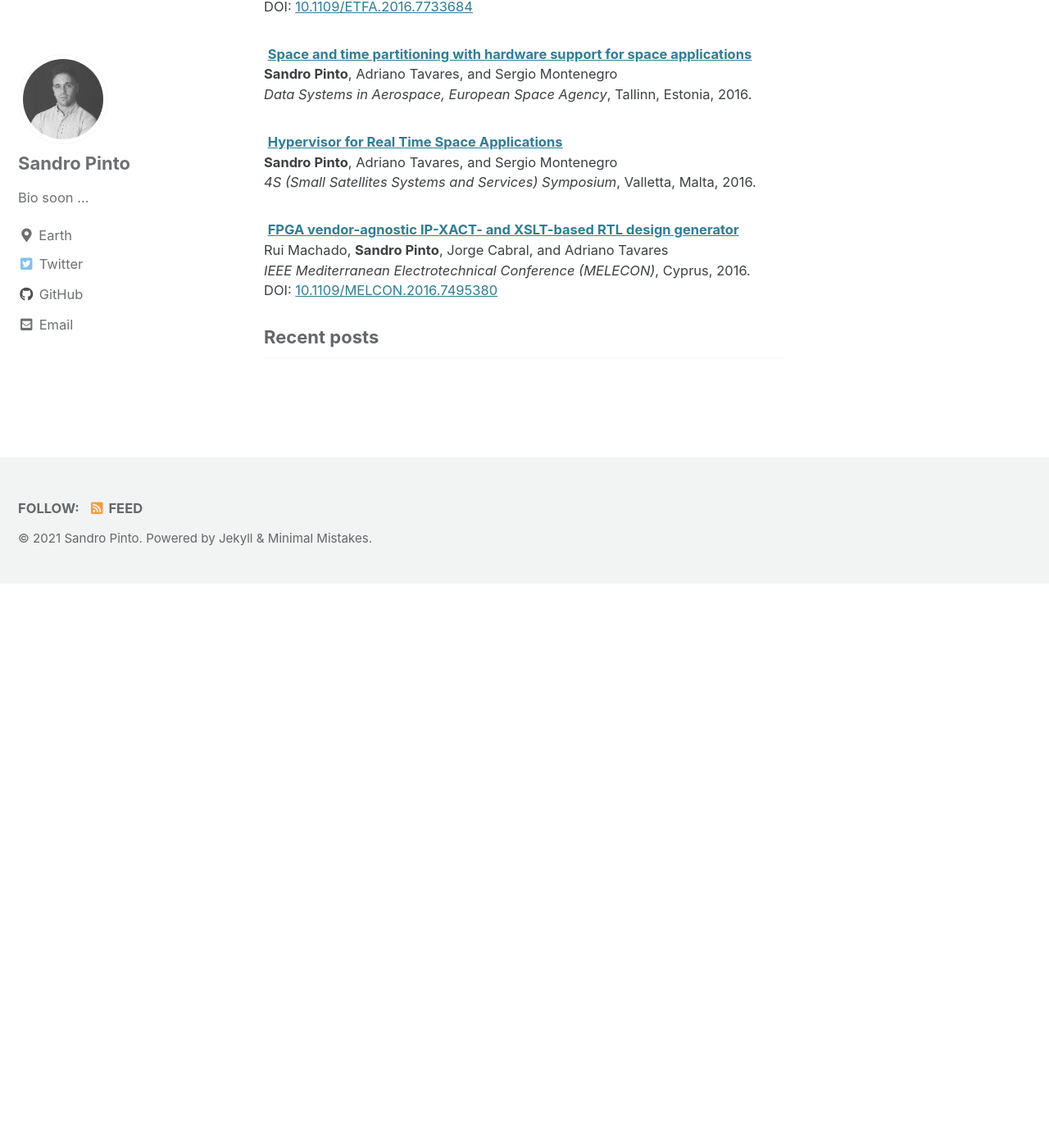
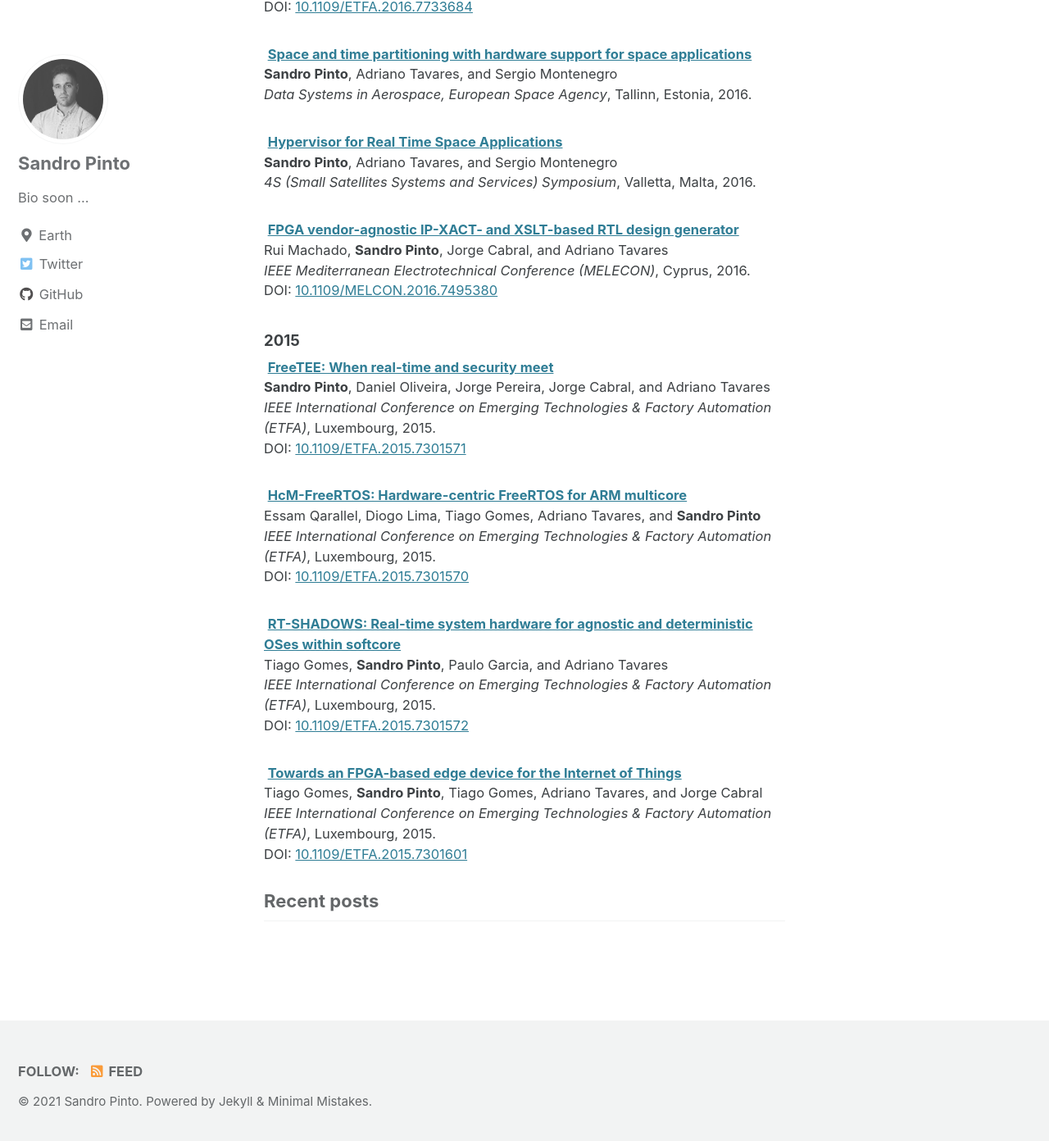
Before and after one commit to sandro2pinto/sandro2pinto.github.io, a Jekyll site: the page built from index.html, in a window 1280 px wide and 1400 px high, scrolled down 3509 px. Shown: the top 1392 px of the window at 82% size. Built offline with Jekyll 4.4.1, drawn with Linux system fonts in a browser that asks for light colours; cached includes are drawn as plain includes; the list of posts is cut into pages by our own code; before the commit the page ends 4221 px from its top, so only the background shows below that.

Commit message:
Add Conference publications 2015

```diff
--- a/index.html
+++ b/index.html
@@ -226,3 +226,44 @@ author_profile: true
         Cyprus, 2016.
     <br /> DOI: <a href="https://doi.org/10.1109/MELCON.2016.7495380">10.1109/MELCON.2016.7495380</a>
 </div></td></small></tr>
+
+
+<small><h3 id="2015">2015</h3></small>
+
+<tr><small><td></td><td><div> <i class="fab fa-file-pdf-o"></i>
+    <b> <a class="pub-title" href="files/etfa2015-freetee.pdf">FreeTEE: When real-time and security meet</a> </b>
+    <br /> <b>Sandro Pinto</b>, Daniel Oliveira, Jorge Pereira, Jorge Cabral, and Adriano Tavares
+    <br /> <em>IEEE International Conference on Emerging Technologies & Factory Automation (ETFA)</em>,
+        Luxembourg, 2015.
+    <br /> DOI: <a href="https://doi.org/10.1109/ETFA.2015.7301571">10.1109/ETFA.2015.7301571</a>
+</div></td></small></tr>
+
+<br/>
+<tr><small><td></td><td><div> <i class="fab fa-file-pdf-o"></i>
+    <b> <a class="pub-title" href="files/etfa2015-hcmfreertos.pdf">HcM-FreeRTOS: Hardware-centric
+        FreeRTOS for ARM multicore</a> </b>
+    <br /> Essam Qarallel, Diogo Lima, Tiago Gomes, Adriano Tavares, and <b>Sandro Pinto</b>
+    <br /> <em>IEEE International Conference on Emerging Technologies & Factory Automation (ETFA)</em>,
+        Luxembourg, 2015.
+    <br /> DOI: <a href="https://doi.org/10.1109/ETFA.2015.7301570">10.1109/ETFA.2015.7301570</a>
+</div></td></small></tr>
+
+<br/>
+<tr><small><td></td><td><div> <i class="fab fa-file-pdf-o"></i>
+    <b> <a class="pub-title" href="files/etfa2015-rt-shadows.pdf">RT-SHADOWS: Real-time system
+        hardware for agnostic and deterministic OSes within softcore</a> </b>
+    <br /> Tiago Gomes, <b>Sandro Pinto</b>, Paulo Garcia, and Adriano Tavares
+    <br /> <em>IEEE International Conference on Emerging Technologies & Factory Automation (ETFA)</em>,
+        Luxembourg, 2015.
+    <br /> DOI: <a href="https://doi.org/10.1109/ETFA.2015.7301572">10.1109/ETFA.2015.7301572</a>
+</div></td></small></tr>
+
+<br/>
+<tr><small><td></td><td><div> <i class="fab fa-file-pdf-o"></i>
+    <b> <a class="pub-title" href="files/etfa2015-fpga-iot.pdf">Towards an FPGA-based
+        edge device for the Internet of Things</a> </b>
+    <br /> Tiago Gomes, <b>Sandro Pinto</b>, Tiago Gomes, Adriano Tavares, and Jorge Cabral
+    <br /> <em>IEEE International Conference on Emerging Technologies & Factory Automation (ETFA)</em>,
+        Luxembourg, 2015.
+    <br /> DOI: <a href="https://doi.org/10.1109/ETFA.2015.7301601">10.1109/ETFA.2015.7301601</a>
+</div></td></small></tr>
```
Also changed, not shown: 4 other files.
